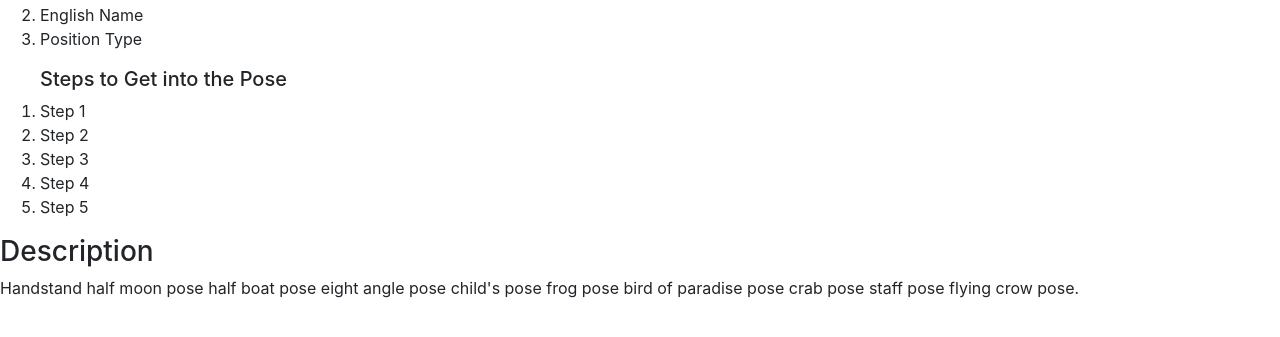
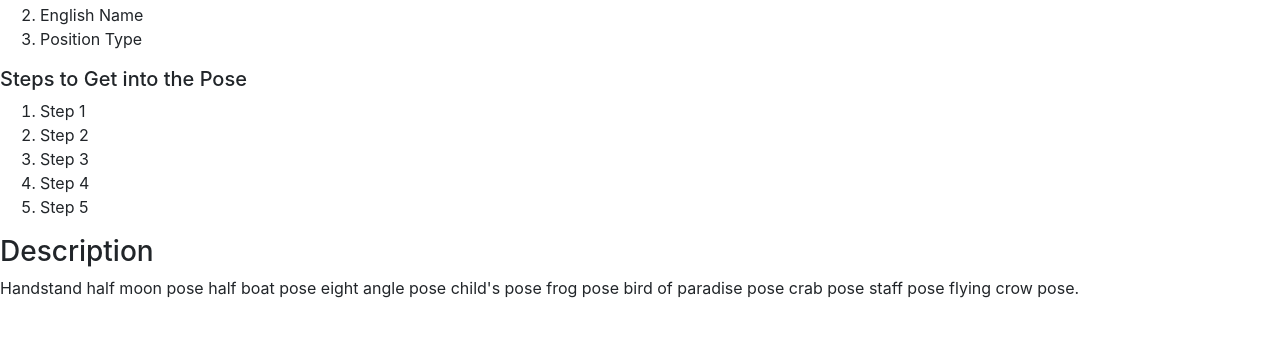
Before and after one commit to GarrettAnderson/the-yogi-me, a React (Create React App) app: page /1/1 in a window 1280 px wide. Shown: the part 439-776 px from the top of the page. Built offline with nearby package versions, Linux system fonts and the light colour scheme.

Commit message:
playing with the html for the yoga pose details screen in order to use flex display. removed the figure and figcaption

```diff
--- a/src/pages/YogaPose.js
+++ b/src/pages/YogaPose.js
@@ -11,26 +11,26 @@ class YogaPose extends Component {
           </Link>
         </header>
         <main className="single-pose-details">
-          <figure>
+          {/* <figure> */}
           <img src={require('../images/yoga_stock_img.jpg')} className="pose-detail-img" alt="tree-pose-image" />
           <ol className="pose-details-list">
             <li>Sanskrit Name</li>
             <li>English Name</li>
             <li>Position Type</li>
           </ol>
+          <h5>Steps to Get into the Pose</h5>
           <ol>
-              <h5>Steps to Get into the Pose</h5>
             <li>Step 1</li>
             <li>Step 2</li>
             <li>Step 3</li>
             <li>Step 4</li>
             <li>Step 5</li>
           </ol>
-            <figcaption>
-              <h3>Description</h3>Handstand half moon pose half boat pose eight angle pose child's pose frog pose bird
-              of paradise pose crab pose staff pose flying crow pose.
-            </figcaption>
-          </figure>
+          {/* <figcaption> */}
+          <h3>Description</h3>Handstand half moon pose half boat pose eight angle pose child's pose frog pose bird of
+          paradise pose crab pose staff pose flying crow pose.
+          {/* </figcaption>
+          </figure> */}
         </main>
       </section>
     )
```
Lines whose indentation alone changed are shown as unchanged.
